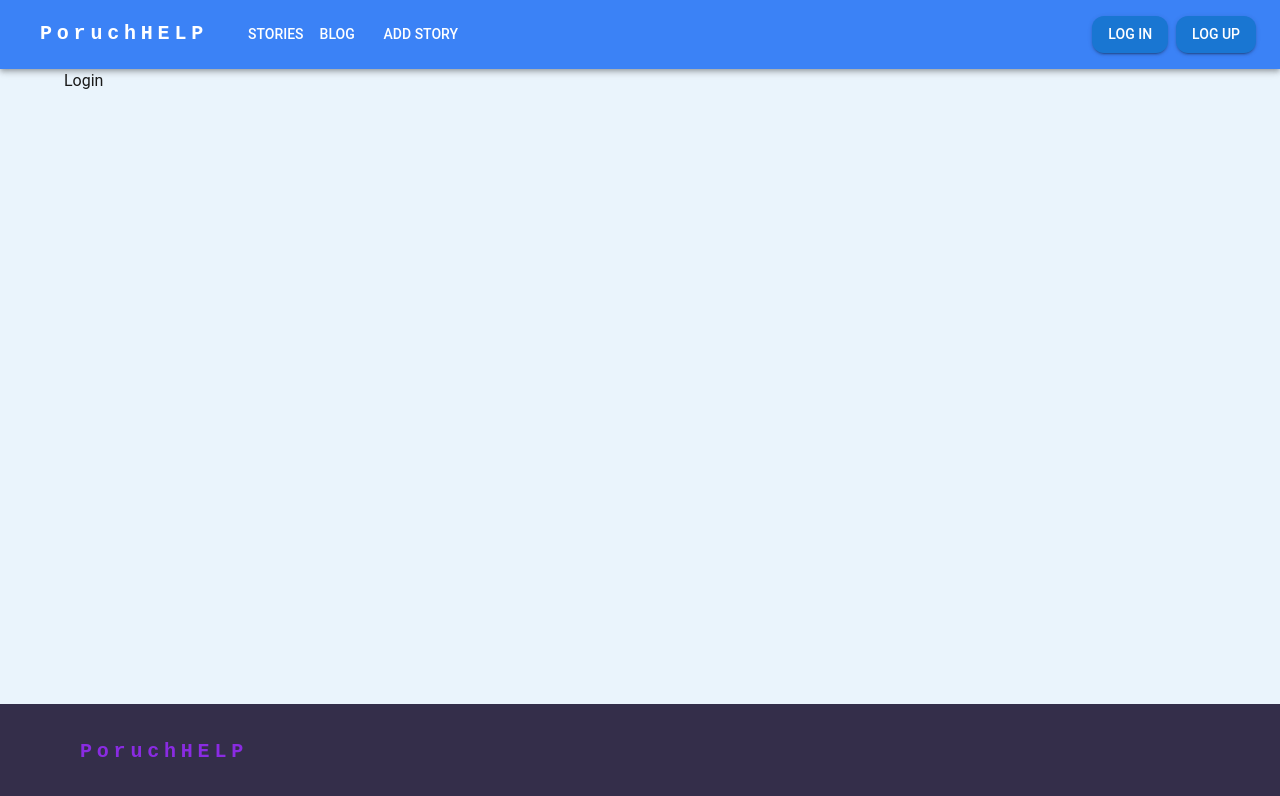
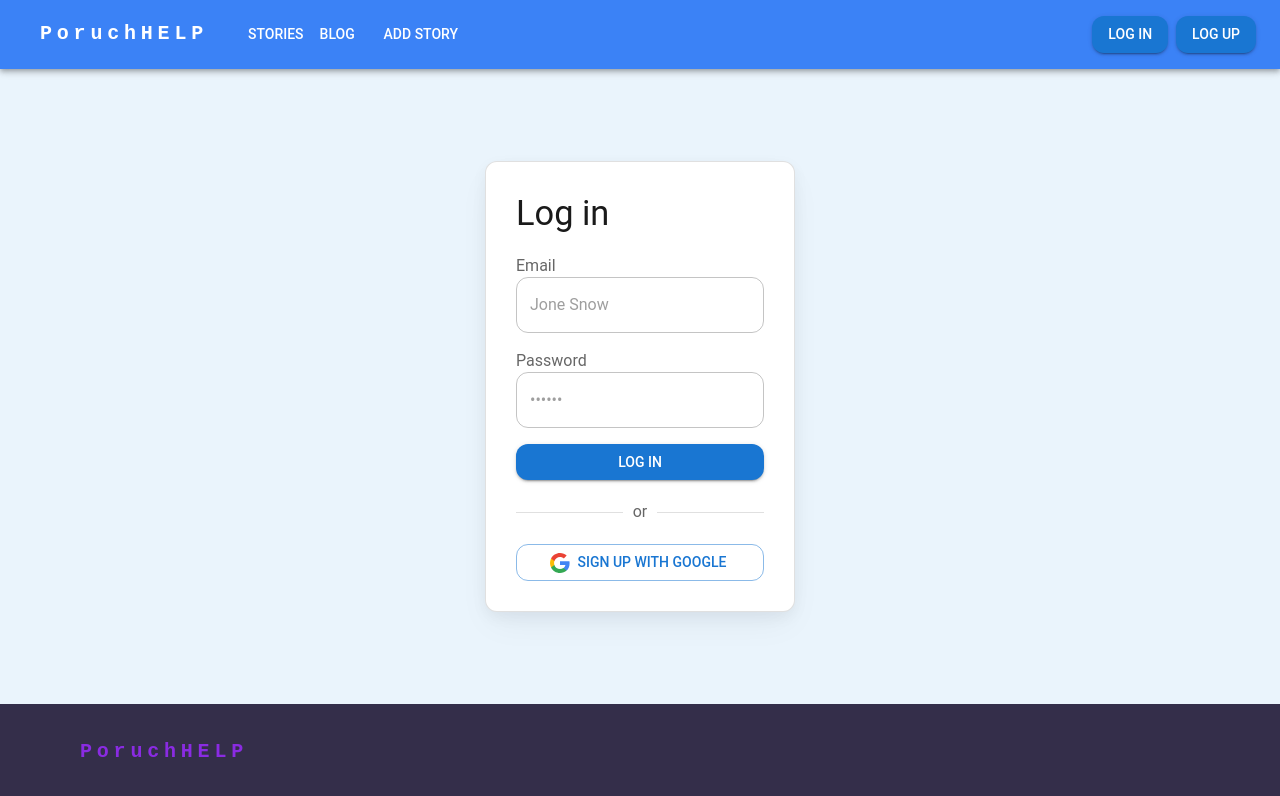
Before and after one commit to an-marryKyslenko/poruchHELP, a React (Vite) app: page /login in a window 1280 px wide. Shown: the top 796 px of the page. Built offline with nearby package versions, Linux system fonts and the light colour scheme; some icons are missing.

Commit message:
feat: add login page

```diff
--- a/src/modules/auth/pages/Login/Login.tsx
+++ b/src/modules/auth/pages/Login/Login.tsx
@@ -1,7 +1,109 @@
-import React from 'react';
+import { Box, Button, Divider, Typography } from '@mui/material';
+import React, { useState } from 'react';
+import { AuthContainer } from '../../components/AuthContainer/AuthContainer';
+import { Card } from '../../components/Card/Card';
+import { GoogleIcon } from '../../components/GoogleIcon/GoogleIcon';
+import FieldInput from '../../components/FieldInput/FieldInput';
 
 const Login = () => {
-  return <div>Login</div>;
+  const [emailErrorMessage, setEmailErrorMessage] = useState('');
+  const [passwordErrorMessage, setPasswordErrorMessage] = useState('');
+
+  const validateInputs = (email: string, password: string) => {
+    let isValid = true;
+
+    if (!email || !/\S+@\S+\.\S+/.test(email)) {
+      setEmailErrorMessage('Please enter a valid email address.');
+      isValid = false;
+    } else {
+      setEmailErrorMessage('');
+    }
+
+    if (!password || password.length < 6) {
+      setPasswordErrorMessage('Password must be at least 6 characters long.');
+      isValid = false;
+    } else {
+      setPasswordErrorMessage('');
+    }
+
+    return isValid;
+  };
+
+  const handleSubmit = (event: React.FormEvent<HTMLFormElement>) => {
+    event.preventDefault();
+
+    const form = event.currentTarget;
+    const formData = new FormData(form);
+
+    const password = formData.get('password') as string;
+    const email = formData.get('email') as string;
+
+    if (!validateInputs(email, password)) {
+      return;
+    }
+
+    form.reset();
+  };
+
+  return (
+    <AuthContainer
+      direction="column"
+      justifyContent="space-between"
+      p={2}
+      sx={{
+        flexGrow: 1,
+      }}
+    >
+      <Card variant="outlined">
+        <Typography
+          component="h1"
+          variant="h4"
+          sx={{ width: '100%', fontSize: 'clamp(2rem, 10vw, 2.15rem)' }}
+        >
+          Log in
+        </Typography>
+
+        <Box
+          component="form"
+          onSubmit={handleSubmit}
+          sx={{ display: 'flex', flexDirection: 'column', gap: 2 }}
+        >
+          <FieldInput
+            error={emailErrorMessage}
+            fieldName="email"
+            label="Email"
+            pHolder="Jone Snow"
+          />
+
+          <FieldInput
+            error={passwordErrorMessage}
+            fieldName="password"
+            label="Password"
+            pHolder="••••••"
+          />
+
+          <Button type="submit" fullWidth variant="contained">
+            Log in
+          </Button>
+        </Box>
+
+        <Divider>
+          <Typography sx={{ color: 'text.secondary' }}>or</Typography>
+        </Divider>
+
+        <Box sx={{ display: 'flex', flexDirection: 'column', gap: 2 }}>
+          <Button
+            fullWidth
+            variant="outlined"
+            onClick={() => {}}
+            startIcon={<GoogleIcon />}
+          >
+            Sign up with Google
+          </Button>
+        </Box>
+      </Card>
+    </AuthContainer>
+  );
 };
 
 export default Login;
```
